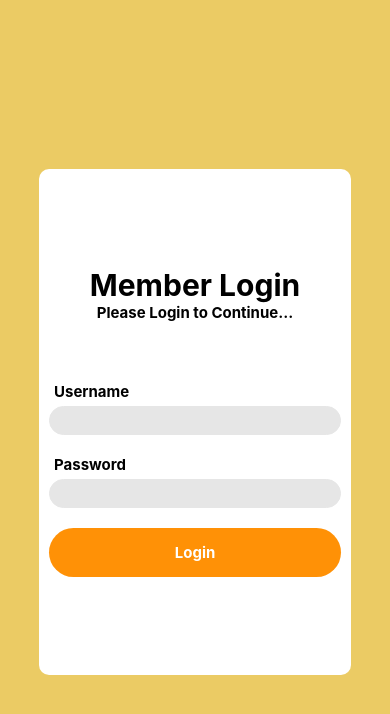
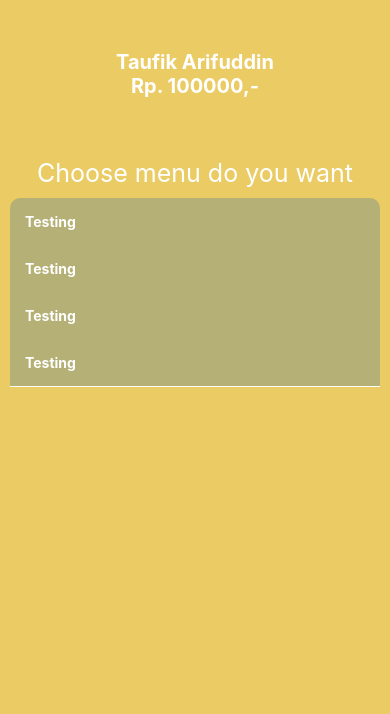
Before and after one commit to taufikarifuddin/restaurant-react-native, a React Native app: screen / in a window 390 px wide. Shown: the top 714 px of the page. Built offline with nearby package versions, Linux system fonts and the light colour scheme.

Commit message:
add main,login and register page and expandable views component

```diff
--- a/App.js
+++ b/App.js
@@ -1,11 +1,11 @@
 import React from 'react';
 import { StyleSheet,  View } from 'react-native';
-import RLoginForm from './components/form/RLoginForm';
+import RMainPage from './page/RMainPage';
 
 export default class App extends React.Component {
   render() {
     return (
-      <RLoginForm />
+        <RMainPage />
     );
   }
 }
--- a/components/form/RTextInput.js
+++ b/components/form/RTextInput.js
@@ -1,7 +1,7 @@
 import React from 'react';
-import { Text,View,TextInput as TI,StyleSheet } from 'react-native';
+import { Text,View,TextInput,StyleSheet } from 'react-native';
 
-export default class TextInput extends React.Component{
+export default class RTextInput extends React.Component{
 
     constructor(props){
         super(props);
@@ -13,7 +13,7 @@ export default class TextInput extends React.Component{
                 <Text style={style.label}>
                     {this.props.label}
                 </Text>
-                    <TI style={style.textInput}
+                    <TextInput style={style.textInput}
                         secureTextEntry={this.props.password}
                         underlineColorAndroid='transparent'
                         />
--- /dev/null
+++ b/components/ui/ExpandableView.js
@@ -0,0 +1,87 @@
+import React,{Component} from 'react';
+import {View,Text,TouchableOpacity,
+    StyleSheet,UIManager,LayoutAnimation} from 'react-native';
+
+export default class ExpandableView extends Component{
+
+    constructor(props){
+        super(props);
+        this.state = {
+            expand : true,
+            height : 1,
+            layoutHeight : 1
+        }
+
+        this.setLayoutHeight = this.setLayoutHeight.bind(this);
+        this.toggleExpand = this.toggleExpand.bind(this);
+
+        UIManager.setLayoutAnimationEnabledExperimental(true);
+    }
+
+    componentDidMount(){
+        this.setState({
+            expand : false,
+            height : 0.1
+        });
+    }
+
+    toggleExpand = () => {
+        LayoutAnimation.configureNext( LayoutAnimation.Presets.easeInEaseOut );
+
+        this.setState({
+            height : this.state.expand ? 0 : this.state.layoutHeight,
+            expand : !this.state.expand
+        });
+
+        console.log(this.state);
+    }
+
+
+    setLayoutHeight = (layoutHeight) => {
+        if( this.state.layoutHeight < layoutHeight ){
+            this.setState({ layoutHeight : layoutHeight });
+        }
+    }
+
+    render(){
+        return(
+            <View style={{width:'100%'}}>
+                <TouchableOpacity
+                    activeOpacity={0.8}
+                    onPress = {this.toggleExpand}
+                    style={[styles.touchableOpacity,
+                    {
+                        borderTopLeftRadius : this.props.topborder ? 10 : 0,
+                        borderTopRightRadius : this.props.topborder ? 10 : 0,
+                        borderBottomLeftRadius : this.props.bottomborder ? 10 : 0,
+                        borderBottomRightRadius : this.props.bottomborder ? 10 : 0
+                    }]}>
+
+                    <Text style={styles.touchableOpacityText}>Testing</Text>
+
+                </TouchableOpacity>
+                <View style={{backgroundColor:'white',
+                        width:'100%',
+                        overflow:'hidden',
+                        height:this.state.height}}>
+                        <View style={{ padding : 10 }} onLayout = { (val) => this.setLayoutHeight(val.nativeEvent.layout.height) }>
+                            <Text>testing lagi gan</Text>
+                        </View>
+                </View>
+            </View>
+        );
+    };
+
+}
+
+const styles = StyleSheet.create({
+    touchableOpacity: {
+        width:'100%',
+        padding:15,
+        backgroundColor:'#B5B076',
+    },
+    touchableOpacityText : {
+        color:'white',
+        fontWeight:'bold'
+    }
+});
--- a/package.json
+++ b/package.json
@@ -1,5 +1,5 @@
 {
-  "name": "RestoApp",
+  "name": "resto-app",
   "version": "0.1.0",
   "private": true,
   "devDependencies": {
--- a/components/form/RLoginForm.js
+++ b/page/RLoginForm.js
@@ -1,12 +1,13 @@
 import React,{Component} from 'react';
-import {View,Text,ToastAndroid,StyleSheet,Button} from 'react-native';
-import RTextInput from './RTextInput';
-import RButton from './RButton';
+import {View,Text,Modal,ToastAndroid,TouchableHighlight,StyleSheet,Button} from 'react-native';
+import RTextInput from '../components/form/RTextInput';
+import RButton from '../components/form/RButton';
 
 export default class LoginForm extends Component{
 
     constructor(props){
         super(props);
+        this.state = { isVisible : false };
         this._onPress = this._onPress.bind(this);
     }
 
--- /dev/null
+++ b/page/RMainPage.js
@@ -0,0 +1,67 @@
+import React,{Component} from 'react';
+import {View,UIManager,
+    Text,StyleSheet,
+    TouchableOpacity,ScrollView} from 'react-native';
+
+import ExpandableView from '../components/ui/ExpandableView';
+
+export default class RMainPage extends Component{
+
+    constructor(props){
+        super(props)
+        this.state = {
+            name : 'Taufik Arifuddin',
+            saldo : 100000
+        };
+    }
+
+    render(){
+        return(
+            <View style={styles.container} flex={1}>
+                <ScrollView>
+                    <View style={styles.header} flex={1}>
+                        <Text style = {styles.text}>
+                            {this.state.name}
+                        </Text>
+                        <Text style = {styles.text}>
+                            Rp. {this.state.saldo},-
+                        </Text>
+                    </View>
+                    <View style={styles.content} flex={5}>
+                        <Text style={styles.contentTitle}> Choose menu do you want </Text>
+                        <ExpandableView topborder />
+                        <ExpandableView />
+                        <ExpandableView />
+                        <ExpandableView />
+                    </View>
+                </ScrollView>
+            </View>
+        );
+    }
+}
+
+const styles = StyleSheet.create({
+    container: {
+      flex: 1,
+      backgroundColor: '#EBCB64',
+    },
+    header : {
+        marginTop:50,
+        alignItems: 'center',
+    },
+    text : {
+        color:'white',
+        fontWeight : 'bold',
+        fontSize : 20,
+    },
+    content: {
+        padding:10,
+        marginTop:50,
+        alignItems:'center'
+    },
+    contentTitle : {
+        fontSize : 25,
+        color:'white',
+        marginBottom:10
+    },
+});
```
Also changed, not shown: page/RRegisterForm.js (added, +86 -0 lines). Lines whose indentation alone changed are shown as unchanged.
